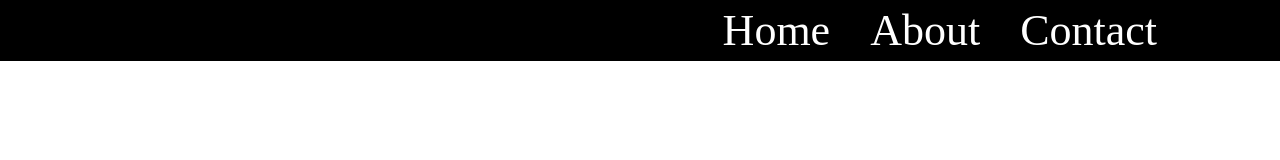
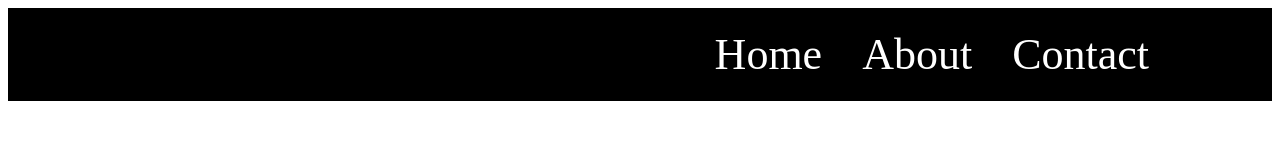
Before and after one commit to Sankalpa7/allCSS, a plain HTML site: page position.html in a window 1280 px wide. Drawn offline with Linux system fonts and the light colour scheme.

Commit message:
changes are made in style

```diff
--- a/position.html
+++ b/position.html
@@ -7,10 +7,10 @@
     <meta name="viewport" content="width=device-width, initial-scale=1.0">
     <title>Position</title>
     <style>
-        * {
+        /* * {
             padding: 0;
             margin: 0;
-        }
+        }*/
 
         nav {
             background-color: black;
@@ -29,7 +29,8 @@
             color: white;
             margin: 18px;
             font-size: 44px;
-            text-decoration: none;
+
+            list-style-type: square;
 
         }
     </style>
```
